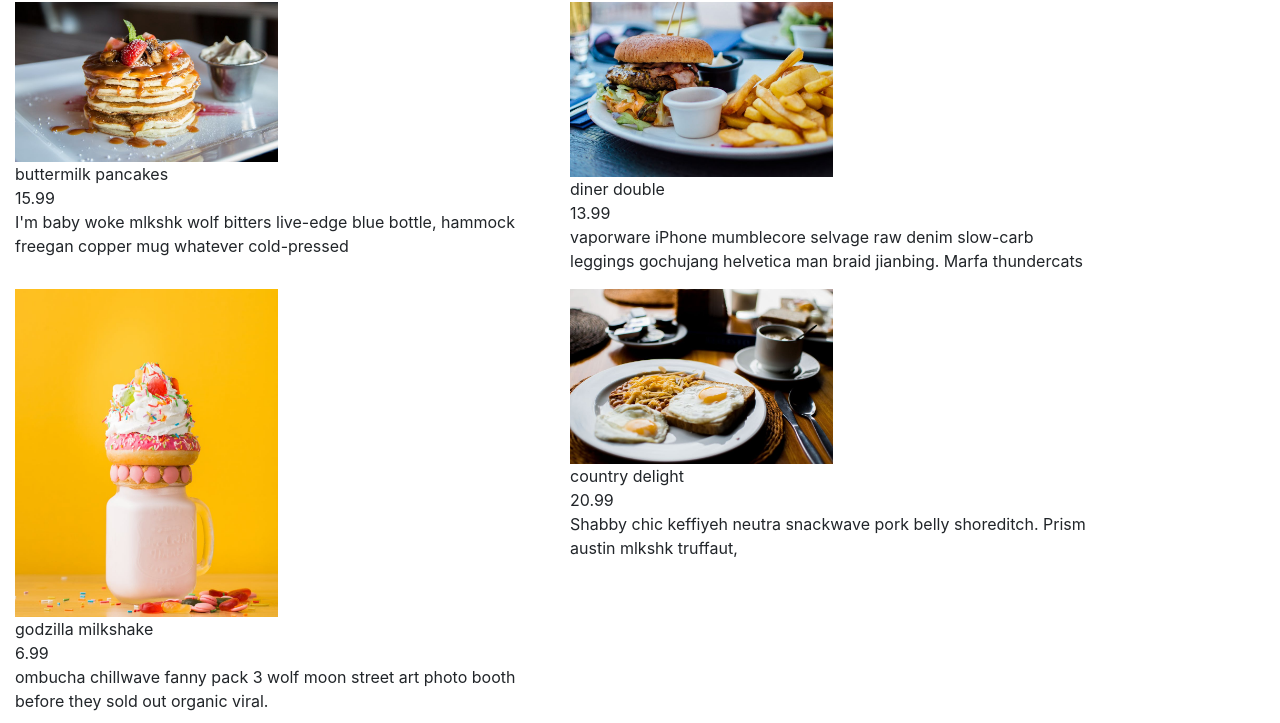
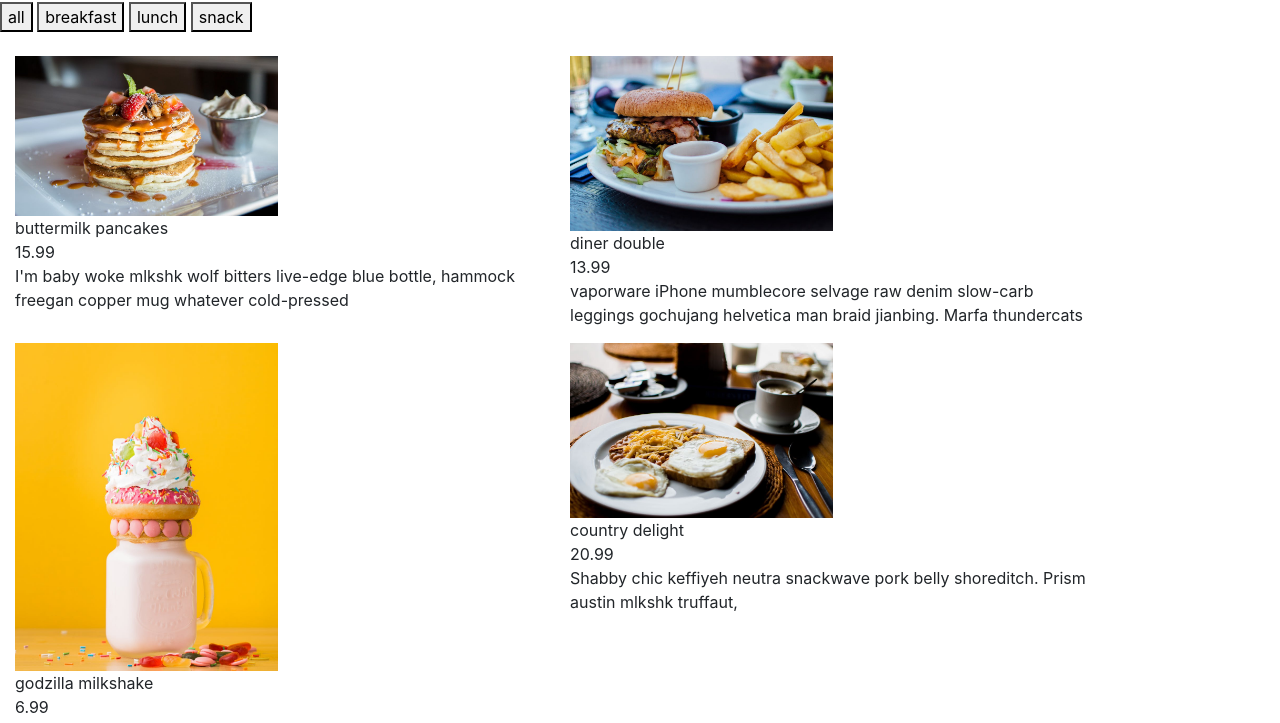
Before and after one commit to amysujunglee/filter-items, a plain HTML site: page index.html in a window 1280 px wide. Shown: the part 54-777 px from the top of the page. Drawn offline with nearby package versions, Linux system fonts and the light colour scheme.

Commit message:
adding buttons

```diff
--- a/app.js
+++ b/app.js
@@ -83,18 +83,18 @@ const menu = [
 
 // create menu array - 10 menus
 // select the items
-// disply the menus when the browser is loaded
+// disply menus when the browser is loaded
 const container = document.querySelector(".container");
+const btnsContainer = document.querySelector(".btns-container");
 
 window.addEventListener("DOMContentLoaded", function() {
   displayMenuItems(menu);
 });
 
 // create a reusable function to display menus
-function displayMenuItems() {
-  let displayMenu = menu
+function displayMenuItems(menuItems) {
+  let displayMenu = menuItems
     .map(function(item) {
-      console.log(item.price);
       return `<article class="col-6">
     <img src="${item.img}" alt="" />
     <p class="mb-0">${item.title}</p>
--- a/index.html
+++ b/index.html
@@ -15,8 +15,14 @@
   </head>
   <body>
     <h1 class="text-center text-capitalize">our menu</h1>
+    <div class="btns-container mb-4">
+      <button class="all-btn">all</button>
+      <button class="breakfast-btn">breakfast</button>
+      <button class="lunch-btn">lunch</button>
+      <button class="snack-btn">snack</button>
+    </div>
     <section class="row container">
-      <article class="col-6">
+      <!-- <article class="col-6">
         <img src="images/item-1.jpeg" alt="" />
         <p class="mb-0">steak dinner</p>
         <p class="mb-0">$15.99</p>
@@ -25,7 +31,7 @@
           dolores consectetur obcaecati recusandae doloremque earum optio
           quaerat ut. Odio, fugit.
         </p>
-      </article>
+      </article> -->
     </section>
     <script src="app.js"></script>
   </body>
--- a/styles.css
+++ b/styles.css
@@ -1,3 +1,6 @@
 img {
   width: 50%;
 }
+.button-container {
+  margin: 0 atuo;
+}
```
